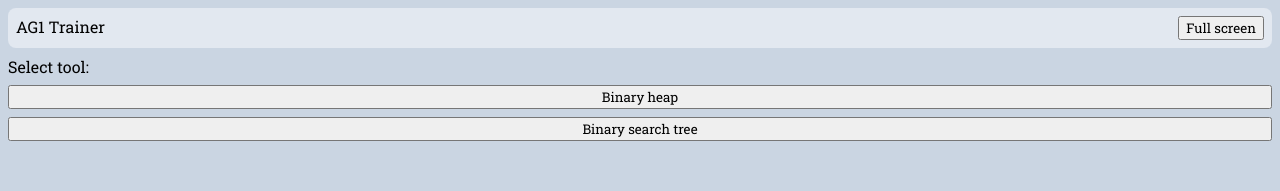
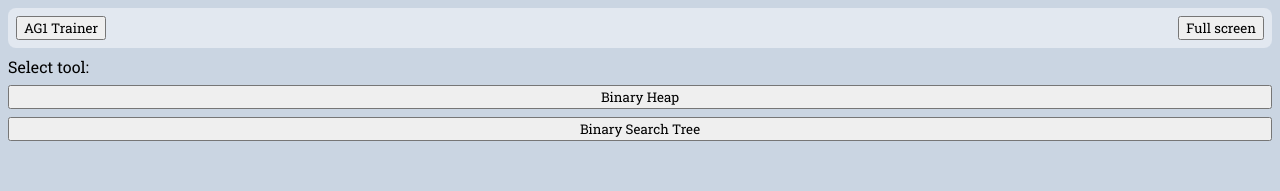
Before and after one commit to silver-volt4/ag1-trainer, a Svelte app: page / in a window 1280 px wide. Shown: the top 191 px of the page. Built offline with nearby package versions, Linux system fonts and the light colour scheme.

Commit message:
feat: improve tool loading logic

```diff
--- a/src/App.svelte
+++ b/src/App.svelte
@@ -1,25 +1,12 @@
 <script lang="ts">
-    import type { Component } from "svelte";
-    import BinaryHeapViewer from "./lib/binary_heap/BinaryHeapViewer.svelte";
-    import BinarySearchTreeViewer from "./lib/bst/BinarySearchTreeViewer.svelte";
+    import type { TrainerToolDescription } from "./lib/tool_description";
 
-    let currentScreen: Screen | null = $state(null);
+    let currentScreen: TrainerToolDescription | null = $state(null);
 
-    let screens: {[key: string]: Screen} = {
-        binaryHeap: {
-            title: "Binary heap",
-            component: BinaryHeapViewer,
-        },
-        binarySearchTree: {
-            title: "Binary Search Tree",
-            component: BinarySearchTreeViewer,
-        },
-    };
-
-    interface Screen {
-        title: string;
-        component: Component;
-    }
+    const tools: { [key: string]: TrainerToolDescription } = import.meta.glob(
+        "./lib/*/tool.ts",
+        { eager: true, import: "default" },
+    );
 
     let fullscreenElement: Element | undefined = $state();
 
@@ -31,8 +18,12 @@
         }
     }
 
-    function setTool(tool: string) {
-        currentScreen = screens[tool];
+    function setTool(tool: TrainerToolDescription) {
+        currentScreen = tool;
+    }
+
+    function goToMainMenu() {
+        currentScreen = null;
     }
 </script>
 
@@ -45,8 +36,8 @@
         class="dark:bg-slate-950 bg-slate-200 rounded-lg overflow-hidden p-2 flex"
     >
         <div class="grow">
-            AG1 Trainer
-            {#if currentScreen}{' >> '}{currentScreen.title}{/if}
+            <button onclick={goToMainMenu}>AG1 Trainer</button>
+            {#if currentScreen}{" >> "}{currentScreen.title}{/if}
         </div>
         <div>
             <button onclick={fullscreen}>Full screen</button>
@@ -54,10 +45,11 @@
     </div>
     {#if currentScreen}
         {@const Component = currentScreen.component}
-        <Component/>
+        <Component />
     {:else}
         Select tool:
-        <button onclick={() => setTool("binaryHeap")}>Binary heap</button>
-        <button onclick={() => setTool("binarySearchTree")}>Binary search tree</button>
+        {#each Object.values(tools) as tool}
+            <button onclick={() => setTool(tool)}>{tool.title}</button>
+        {/each}
     {/if}
 </div>
--- /dev/null
+++ b/src/lib/binary_heap/tool.ts
@@ -0,0 +1,9 @@
+import type { TrainerToolDescription } from "../tool_description";
+import BinaryHeapViewer from "./BinaryHeapViewer.svelte";
+
+const tool: TrainerToolDescription = {
+    title: "Binary Heap",
+    component: BinaryHeapViewer
+}
+
+export default tool;
--- /dev/null
+++ b/src/lib/bst/tool.ts
@@ -0,0 +1,9 @@
+import type { TrainerToolDescription } from "../tool_description";
+import BinarySearchTreeViewer from "./BinarySearchTreeViewer.svelte";
+
+const tool: TrainerToolDescription = {
+    title: "Binary Search Tree",
+    component: BinarySearchTreeViewer
+}
+
+export default tool;
--- /dev/null
+++ b/src/lib/tool_description.ts
@@ -0,0 +1,6 @@
+import type { Component } from "svelte";
+
+export interface TrainerToolDescription {
+    title: string;
+    component: Component;
+}
```
